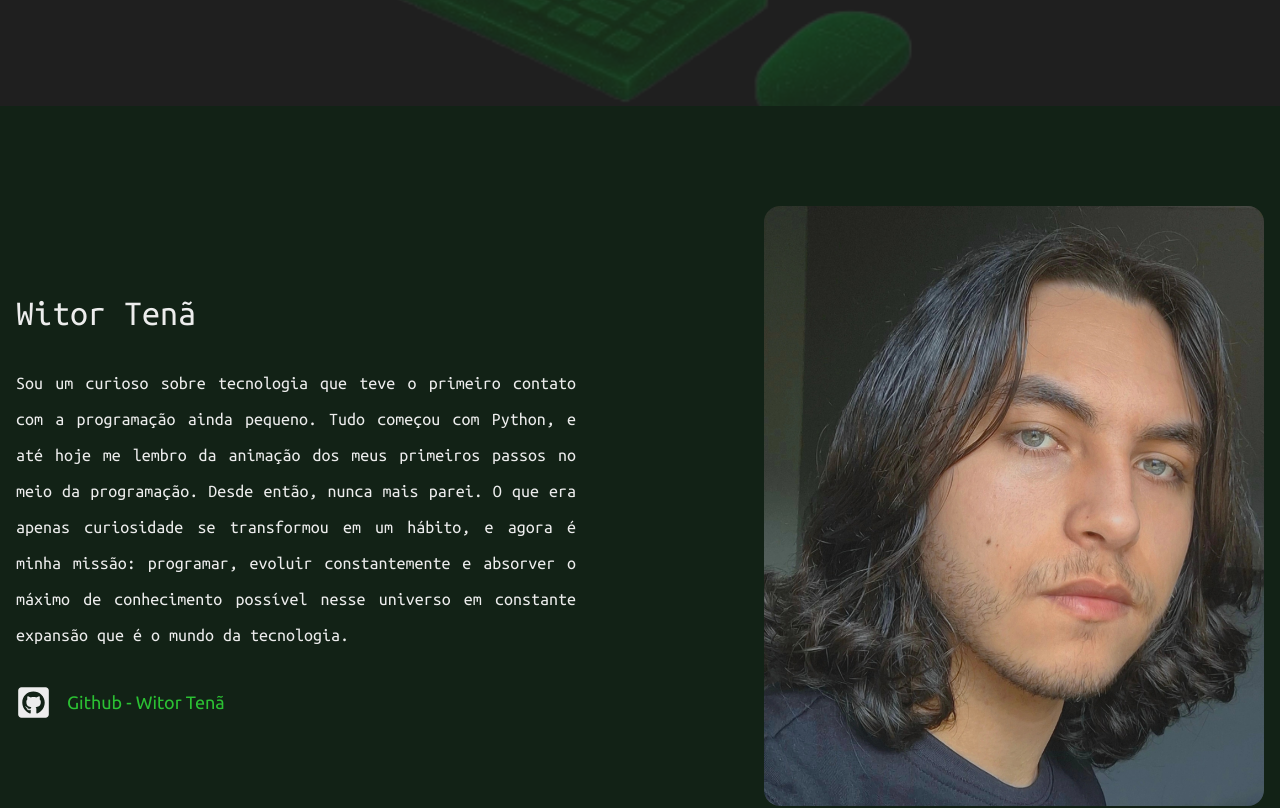
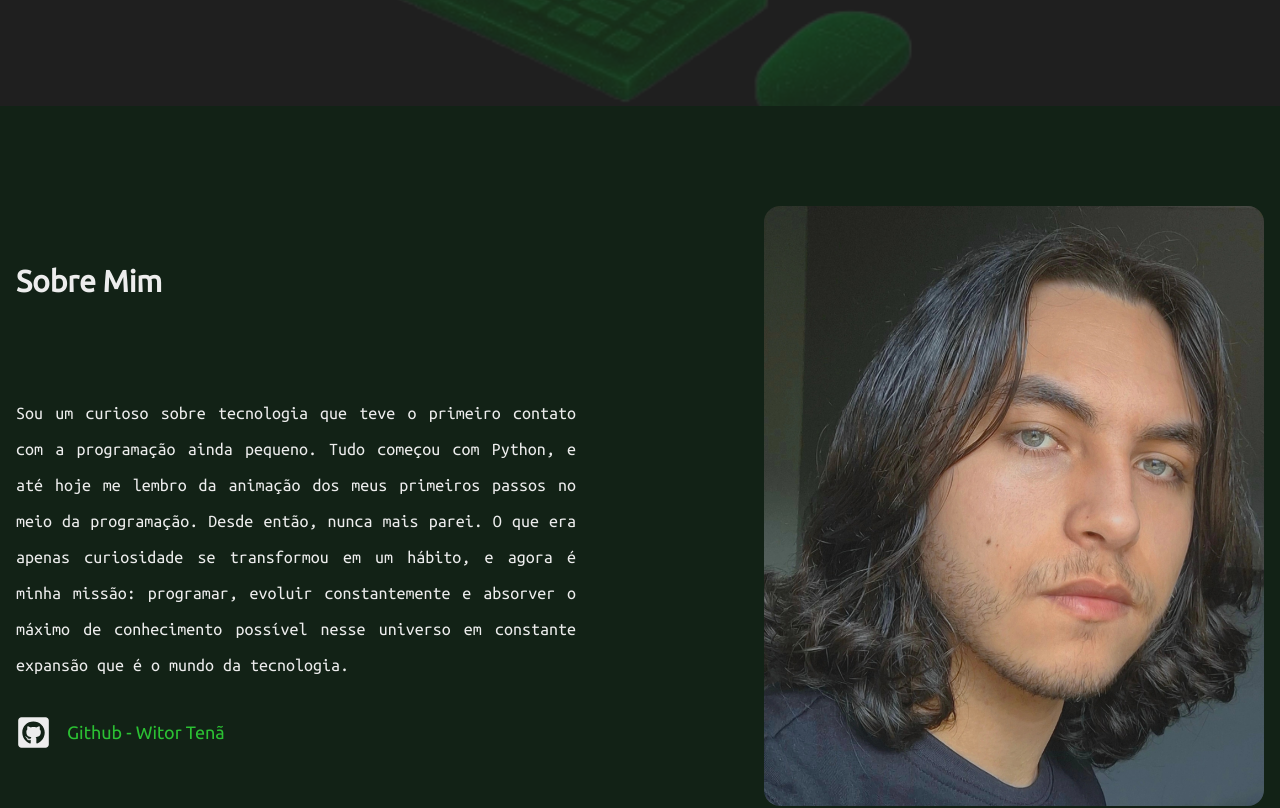
Before and after one commit to WitorDev/witortena, a Next.js app: page / in a window 1280 px wide. Shown: the part 694-1502 px from the top of the page. Built offline with nearby package versions, Linux system fonts and the light colour scheme; a web font is replaced by a local one.

Commit message:
updated animations

```diff
--- a/app/components/About.tsx
+++ b/app/components/About.tsx
@@ -20,7 +20,7 @@ export default function About() {
   return (
     <div id="about" className="bg-secondary-bg">
       <motion.section
-        className={`sm:${ubuntuMonoFont.className} max-w-screen-xl px-4 mx-auto relative min-h-screen py-20 sm:py-0 sm:flex-row-reverse flex-col-reverse flex gap-8 sm:gap-0 sm:justify-between items-center`}
+        className={`sm:${ubuntuMonoFont.className} max-w-screen-xl px-4 mx-auto relative min-h-screen py-20 md:flex-row-reverse flex-col-reverse flex gap-8 sm:justify-between items-center`}
       >
         <motion.div className="z-10 left-0">
           <Image
@@ -30,13 +30,24 @@ export default function About() {
             src={photo}
           />
         </motion.div>
-        <motion.div className="flex gap-8 flex-col justify-start items-left">
-          <motion.h1
+        <motion.div
+          // initial={{ opacity: 0.2 }}
+          // viewport={{ amount: 0.3, once: true }}
+          // transition={{ duration: 0.3 }}
+          // whileInView={{ opacity: 1 }}
+          className="flex gap-8 flex-col justify-start items-left"
+        >
+          <div className="flex w-full mb-16">
+            <h1 className="text-3xl font-bold w-full text-center sm:text-left">
+              Sobre Mim
+            </h1>
+          </div>
+          {/* <motion.h1
             id="name"
             className={`${ubuntuSansMonoFont.className} text-xl sm:text-4xl text-left`}
           >
             Witor Tenã
-          </motion.h1>
+          </motion.h1> */}
           <p
             id="paragraph"
             className={`${ubuntuSansMonoFont.className} sm:max-w-140 md:text-justify leading-loose text-lg`}
--- a/app/components/IconAndName.tsx
+++ b/app/components/IconAndName.tsx
@@ -19,7 +19,7 @@ export default function IconAndName({ icon, text }: IconAndNameProps) {
         x: 0,
         transition: { duration: 0.3 },
       }}
-      className="flex items-center gap-4 my-4 bg-primary-bg p-4 rounded-lg sm:p-0 sm:bg-none"
+      className="flex items-center gap-4 my-4 bg-primary-bg p-4 rounded-lg sm:p-0 sm:bg-background"
     >
       {IconComponent ? (
         <div style={{ color: getColorForTech(icon) }}>
```
